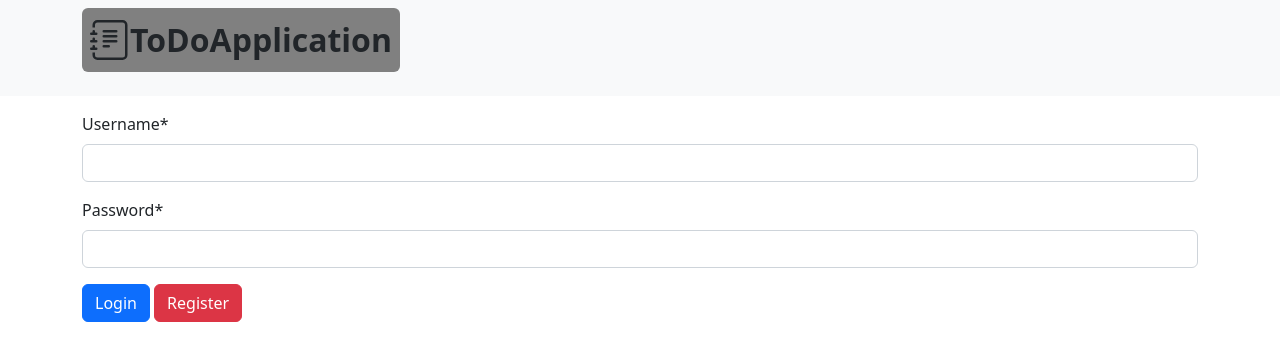
After one commit to DedRobin/todo, a Django app: template templates/login.html in a window 1280 px wide. The commit adds this page. Shown: the top 361 px of the page. Run offline with Django 4.2, Linux system fonts and the light colour scheme; the template is opened without the code that fills it: values that come from a table or form of the project are taken from there, others are empty; tables that the repository leaves empty hold one stand-in row (values such as "Sample post"); some libraries are stand-ins or nearby versions.

Commit message:
added login, logout

```diff
--- a/notes/forms.py
+++ b/notes/forms.py
@@ -4,3 +4,8 @@ from django import forms
 class AddNoteForm(forms.Form):
     title = forms.CharField(max_length=50)
     text = forms.CharField(max_length=1000, widget=forms.Textarea)
+
+
+class LoginForm(forms.Form):
+    username = forms.CharField(max_length=255, label='Username')
+    password = forms.CharField(max_length=255, widget=forms.PasswordInput())
--- a/templates/edit_note.html
+++ b/templates/edit_note.html
@@ -3,7 +3,7 @@
 {% block title %}Edit note{% endblock %}
 
 {% block style %}
-    .navbar-form-hidden, .greetings{
+    .navbar-form-hidden, .greetings, .logout{
     visibility: hidden
     }
 {% endblock %}
--- /dev/null
+++ b/templates/login.html
@@ -0,0 +1,38 @@
+{% extends "base.html" %}
+
+{% load crispy_forms_filters %}
+
+{% block title %}
+    To Do
+{% endblock %}
+
+{% block content %}
+    <nav class="navbar navbar-expand-lg bg-light">
+        <div class="container">
+            <p class="navbar fw-bold p-2 rounded fs-2" style="background-color: gray">
+                <svg xmlns="http://www.w3.org/2000/svg" width="40" height="40" fill="currentColor"
+                     class="bi bi-journal-text" viewBox="0 0 16 16">
+                    <svg xmlns="http://www.w3.org/2000/svg" width="16" height="16" fill="currentColor"
+                         class="bi bi-journal-text" viewBox="0 0 16 16">
+                        <path d="M5 10.5a.5.5 0 0 1 .5-.5h2a.5.5 0 0 1 0 1h-2a.5.5 0 0 1-.5-.5zm0-2a.5.5 0 0 1 .5-.5h5a.5.5 0 0 1 0 1h-5a.5.5 0 0 1-.5-.5zm0-2a.5.5 0 0 1 .5-.5h5a.5.5 0 0 1 0 1h-5a.5.5 0 0 1-.5-.5zm0-2a.5.5 0 0 1 .5-.5h5a.5.5 0 0 1 0 1h-5a.5.5 0 0 1-.5-.5z"/>
+                        <path d="M3 0h10a2 2 0 0 1 2 2v12a2 2 0 0 1-2 2H3a2 2 0 0 1-2-2v-1h1v1a1 1 0 0 0 1 1h10a1 1 0 0 0 1-1V2a1 1 0 0 0-1-1H3a1 1 0 0 0-1 1v1H1V2a2 2 0 0 1 2-2z"/>
+                        <path d="M1 5v-.5a.5.5 0 0 1 1 0V5h.5a.5.5 0 0 1 0 1h-2a.5.5 0 0 1 0-1H1zm0 3v-.5a.5.5 0 0 1 1 0V8h.5a.5.5 0 0 1 0 1h-2a.5.5 0 0 1 0-1H1zm0 3v-.5a.5.5 0 0 1 1 0v.5h.5a.5.5 0 0 1 0 1h-2a.5.5 0 0 1 0-1H1z"/>
+                    </svg>
+                </svg>
+                ToDoApplication
+            </p>
+        </div>
+        </div>
+    </nav>
+    <div class="container">
+        <p>{{ error }}</p>
+        <form method="post">
+            <div class="mb-3">
+                {% csrf_token %}
+                {{ form|crispy }}
+            </div>
+            <button type="submit" class="btn btn-primary">Login</button>
+            <button type="button" formaction="#" class="btn btn-danger">Register</button>
+        </form>
+    </div>
+{% endblock %}
--- a/templates/navbar.html
+++ b/templates/navbar.html
@@ -13,7 +13,11 @@
             ToDoApplication
         </p>
 
-        <div class="fs-2 greetings">Hello, {{ first_name }} {{ last_name }}!</div>
+        <div class="d-flex text-center">
+            <div class="fs-2 greetings">Hello, {{ first_name }} {{ last_name }}!</div>
+            <div class="bg-secondary ms-4 p-2 rounded-pill fs-5 fw-bold logout"><a class="nav-link" href="{% url 'logout' %}">Logout</a></div>
+        </div>
+
         <form method="GET" class="d-flex navbar-form-hidden" role="search" action="/search">
             <input class="form-control me-2" type="search" placeholder="Search by notes" aria-label="Search"
                    name="q">
--- a/todo/urls.py
+++ b/todo/urls.py
@@ -16,12 +16,14 @@ Including another URLconf
 from django.contrib import admin
 from django.urls import path
 
-from notes.views import index, delete_note, edit_note
+from notes.views import index, delete_note, edit_note, logout_view
 
 urlpatterns = [
     path('admin/', admin.site.urls),
     path('', index, name='index'),
     path('search/', index, name='search'),
     path('delete/', delete_note, name='delete_note'),
-    path('edit/', edit_note, name='edit_note')
+    path('edit/', edit_note, name='edit_note'),
+    path('logout/', logout_view, name='logout')
+
 ]
```
Also changed, not shown: notes/views.py (+32 -1 lines).
